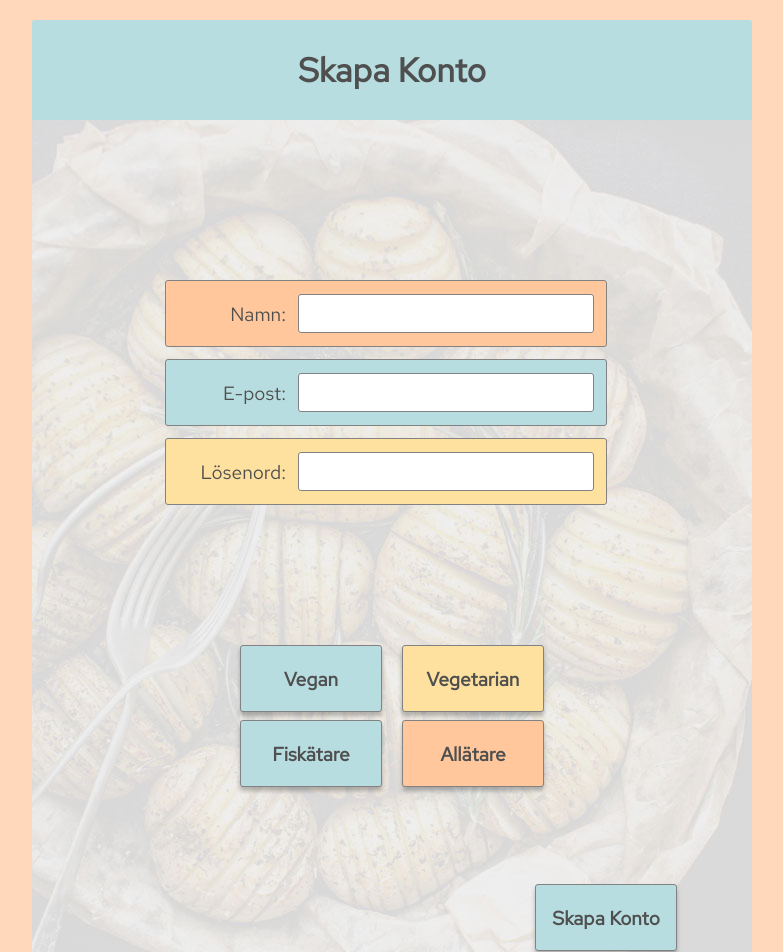
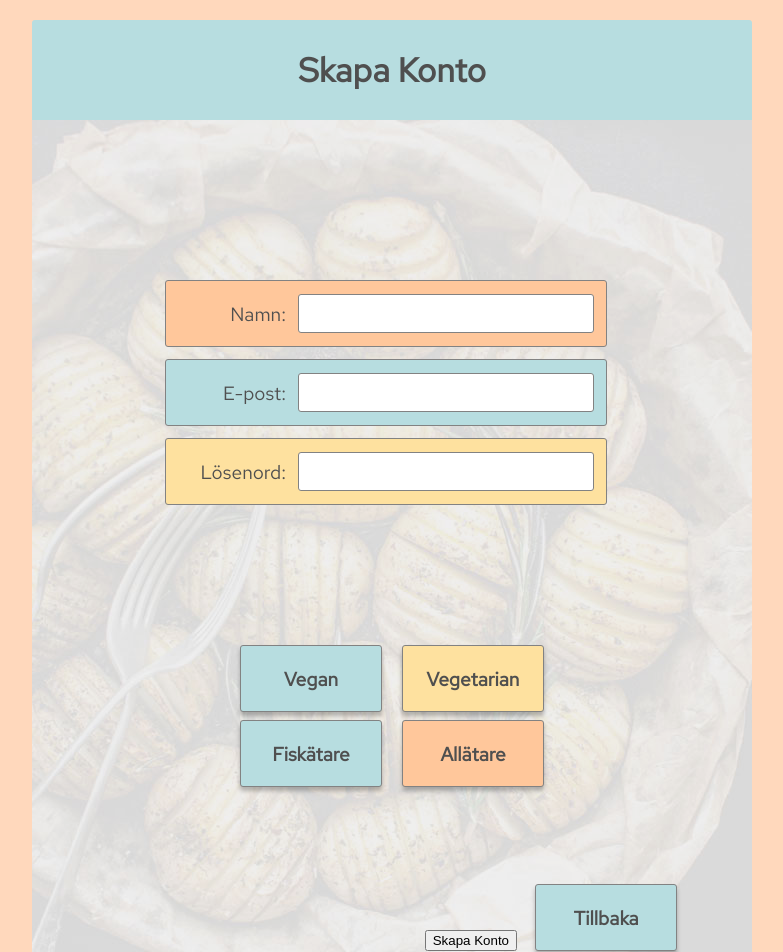
Before and after one commit to RealGobi/Project-X, a React (Create React App) app: page /signup in a window 1280 px wide. Shown: the top 952 px of the page, without its empty margins (248-1031 px from the left). Built offline with nearby package versions, Linux system fonts and the light colour scheme; no server answers.

Commit message:
form is ready on login and sign up

```diff
--- a/src/pages/Login.js
+++ b/src/pages/Login.js
@@ -10,26 +10,39 @@ export default function Login() {
   const userEmail = React.createRef();
   const userPassword = React.createRef();
 
-  const submitHandler = (e) => {
-    e.preventDefault();
+  const token = 'eyJhbGciOiJIUzI1NiIsInR5cCI6IkpXVCJ9.eyJlbWFpbCI6InRlczB0QHRlc3Quc2UiLCJ1c2VySWQiOiI1ZGU3YWZhODU2MjA1YzBkMjFhZDg2YjQiLCJpYXQiOjE1NzYyNDg4NjEsImV4cCI6MTU3NjI1MjQ2MX0.qni65blh09WKpSPcNohF0a6mUE4aEf2HT2sKyk2o_mI';
+  const userApi = useFetch(
+    'http://localhost:3000/users/',
+    token,
+  );
+
+  const submitHandler = (event) => {
+    event.preventDefault();
     const email = userEmail.current.value;
     const password = userPassword.current.value;
 
     if (email.trim().length === 0 || password.trim().length === 0) {
       return;
     }
-
-    //useFetch();
+    console.log(email, password);
+    userApi
+      .get({
+        email,
+        password,
+      })
+      .then((data) => {
+        console.log(data);
+      });
   };
 
   return (
     <div className="Startlogga">
       <form className="login-container" onSubmit={submitHandler}>
         <div className="input-container">
-          <span>E-post:</span> <input type="email" id="email" />
+          <span>E-post:</span> <input type="email" id="email" ref={userEmail} />
         </div>
         <div className="input-container">
-          <span>Lösenord:</span> <input type="password" id="password" />
+          <span>Lösenord:</span> <input type="password" id="password" ref={userPassword} />
         </div>
         <div className="login-button-container">
           <Link to="/signup">
--- a/src/pages/Sign-up.js
+++ b/src/pages/Sign-up.js
@@ -1,11 +1,10 @@
-import React from 'react';
+import React, { useState } from 'react';
 import { Link } from 'react-router-dom';
-
 import Page from '../Components/Page/Page';
 import Header from '../Components/Header/Header';
 import Button from '../Components/Button/Button';
-
 import Background from '../images/monika-grabkowska-white.jpg';
+import useFetch from '../Hooks/useFetch';
 
 export default function SignUp() {
   const headLine = 'Skapa Konto';
@@ -16,33 +15,67 @@ export default function SignUp() {
     backgroundRepeat: 'no-repeat',
   };
 
+  const userName = React.createRef();
+  const userEmail = React.createRef();
+  const userPassword = React.createRef();
+  const [foodType, setUserFoodType] = useState('');
+
+  const token = 'eyJhbGciOiJIUzI1NiIsInR5cCI6IkpXVCJ9.eyJlbWFpbCI6InRlczB0QHRlc3Quc2UiLCJ1c2VySWQiOiI1ZGU3YWZhODU2MjA1YzBkMjFhZDg2YjQiLCJpYXQiOjE1NzYyNDg4NjEsImV4cCI6MTU3NjI1MjQ2MX0.qni65blh09WKpSPcNohF0a6mUE4aEf2HT2sKyk2o_mI';
+  const userApi = useFetch(
+    'http://localhost:3000/users/',
+    token,
+  );
+
+  const submitHandler = (event) => {
+    event.preventDefault();
+    const name = userName.current.value;
+    const email = userEmail.current.value;
+    const password = userPassword.current.value;
+
+    if (email.trim().length === 0 || password.trim().length === 0) {
+      return;
+    }
+    console.log(email, password, name, foodType);
+  /*   userApi
+      .post({
+        name,
+        email,
+        password,
+        foodType,
+      })
+      .then((data) => {
+        console.log(data);
+      }); */
+  };
+
   return (
     <div>
       <Header headLine={headLine} />
       <div id="bg" style={styleback}>
         <Page>
-          <div className="sign-up">
+          <form className="sign-up" onSubmit={submitHandler}>
             <div className="input-container">
-              <span>Namn:</span> <input type="text" />
+              <span>Namn:</span> <input type="text" id="name" ref={userName} />
             </div>
             <div className="input-container">
-              <span>E-post:</span> <input type="email" />
+              <span>E-post:</span> <input type="email" id="email" ref={userEmail} />
             </div>
             <div className="input-container">
-              <span>Lösenord:</span> <input type="password" />
+              <span>Lösenord:</span> <input type="password" id="password" ref={userPassword} />
             </div>
             <div className="select-preference-button">
-              <Button buttonText="Vegan" color="mint" />
-              <Button buttonText="Vegetarian" color="yellow" />
-              <Button buttonText="Fiskätare" color="mint" />
-              <Button buttonText="Allätare" color="persica" />
+              <Button buttonText="Vegan" color="mint" clickHandler={() => setUserFoodType('Vegan')} />
+              <Button buttonText="Vegetarian" color="yellow" clickHandler={() => setUserFoodType('Vegetarian')} />
+              <Button buttonText="Fiskätare" color="mint" clickHandler={() => setUserFoodType('Fiskätare')} />
+              <Button buttonText="Allätare" color="persica" clickHandler={() => setUserFoodType('Allätare')} />
             </div>
             <div className="next-page">
-              <Link to="/landing-page">
-                <Button buttonText="Skapa Konto" color="mint" />
+              <button type="submit">Skapa Konto</button>
+              <Link to="/">
+                <Button buttonText="Tillbaka" color="mint" />
               </Link>
             </div>
-          </div>
+          </form>
         </Page>
       </div>
     </div>
```
